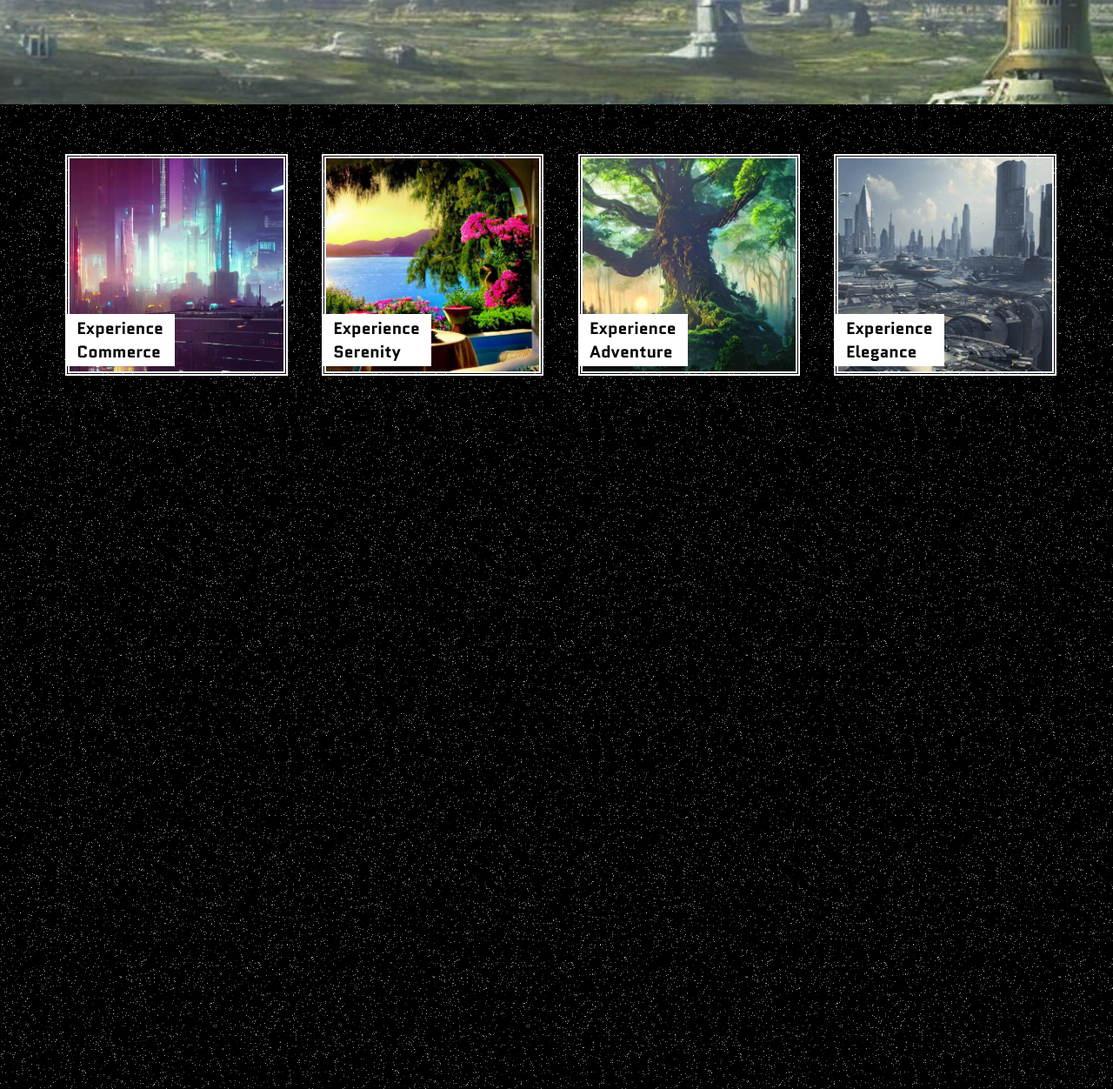
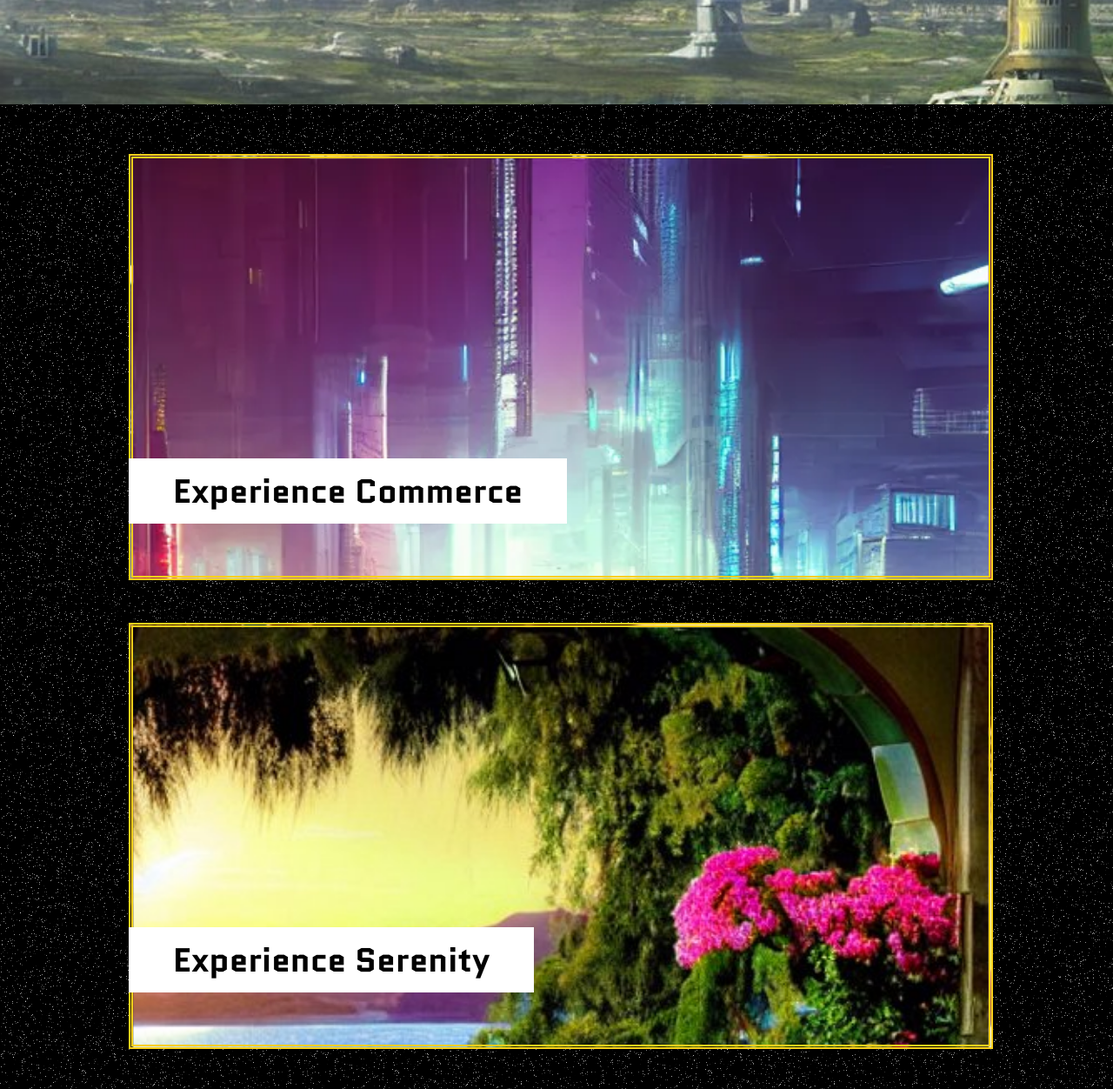
Before and after one commit to Apex-Incarna/Lux-Lux-Travel-Authority, a plain HTML site: page index.html in a window 1280 px wide. Shown: the part 680-1932 px from the top of the page at 87% size. Drawn offline with Linux system fonts and the light colour scheme.

Commit message:
Made experiences flexbox-direction column

```diff
--- a/index.html
+++ b/index.html
@@ -44,25 +44,25 @@
             <br>
             <section id="experiences">
                 <div class="expBox">
-                    <img src="img/greatCorporateSector.webp" alt="An image of the Corporate Sector">
+                    <div class="exp1"></div>
                     <a href="https://example.com" class="expBoxText">
                         <h3>Experience Commerce</h3>
                     </a>
                 </div>
                 <div class="expBox">
-                    <img src="img/serenityNaboo.jpg" alt="An image of Naboo">
+                    <div class="exp2"></div>
                     <a href="https://example.com" class="expBoxText">
                         <h3>Experience Serenity</h3>
                     </a>
                 </div>
                 <div class="expBox">
-                    <img src="img/greatTreeKashyyyk.jpg" alt="An image of Kashyyyk">
+                    <div class="exp3"></div>
                     <a href="https://example.com" class="expBoxText">
                         <h3>Experience Adventure</h3>
                     </a>
                 </div>
                 <div class="expBox">
-                    <img src="img/landingAreaCoruscant.jpg" alt="An image of Coruscant">
+                    <div class="exp4"></div>
                     <a href="https://example.com" class="expBoxText">
                         <h3>Experience Elegance</h3>
                     </a>
--- a/style.css
+++ b/style.css
@@ -24,7 +24,7 @@ body {
 main {
     margin: 0 2%;
     /* background-color: rgb(120, 120, 120); */
-    height: 200vh;  /* This could be a real issue later so make sure you make note of it */
+    min-height: 200vh;  /* This could be a real issue later so make sure you make note of it */
 }
 
 
@@ -103,25 +103,57 @@ main {
 #experiences {
     width: 100%;
     display: flex;
-    flex-direction: row;
+    flex-direction: column;
     flex-wrap: nowrap;
     justify-content: center;
+    align-items: center;
     /* justify-content: space-around; */
 }
 
 .expBox {
     padding: 1%;
     color: white;
-    width: 20%;
+    width: 80%;
     position: relative;
     transition: background-color .1s;
     transition: transform .5s;
     margin: 1%;
 }
 
-.expBox img {
+.exp1 {
     width: 100%;
-    border: 5px double rgb(255, 255, 255);
+    height: 60vh;
+    border: 5px double rgb(249, 208, 26);
+    background-image: url("/img/greatCorporateSector.webp");
+    background-size: cover;
+    /* border-radius: 5%; */
+}
+
+.exp2 {
+    width: 100%;
+    height: 60vh;
+    border: 5px double rgb(249, 208, 26);
+    background-image: url("/img/serenityNaboo.jpg");
+    background-size: cover;
+    /* border-radius: 5%; */
+
+}
+
+.exp3 {
+    width: 100%;
+    height: 60vh;
+    border: 5px double rgb(249, 208, 26);
+    background-image: url("/img/greatTreeKashyyyk.jpg");
+    background-size: cover;
+    /* border-radius: 5%; */
+}
+
+.exp4 {
+    width: 100%;
+    height: 60vh;
+    border: 5px double rgb(249, 208, 26);
+    background-image: url("/img/landingAreaCoruscant.jpg");
+    background-size: cover;
     /* border-radius: 5%; */
 }
 
@@ -129,12 +161,12 @@ main {
     background-color: rgb(255, 255, 255);
     color: black;
     position: absolute;
-    bottom: 11%;
-    width: min-content;
-    max-width: 80%;
+    bottom: 15%;
+    width: max-content;
+    /* max-width: 80%; */
     padding: 1% 5%;
     text-align: left;
-    font-size: 1.5vw;
+    font-size: 3vw;
 }
 
 .expBox:hover {
```
